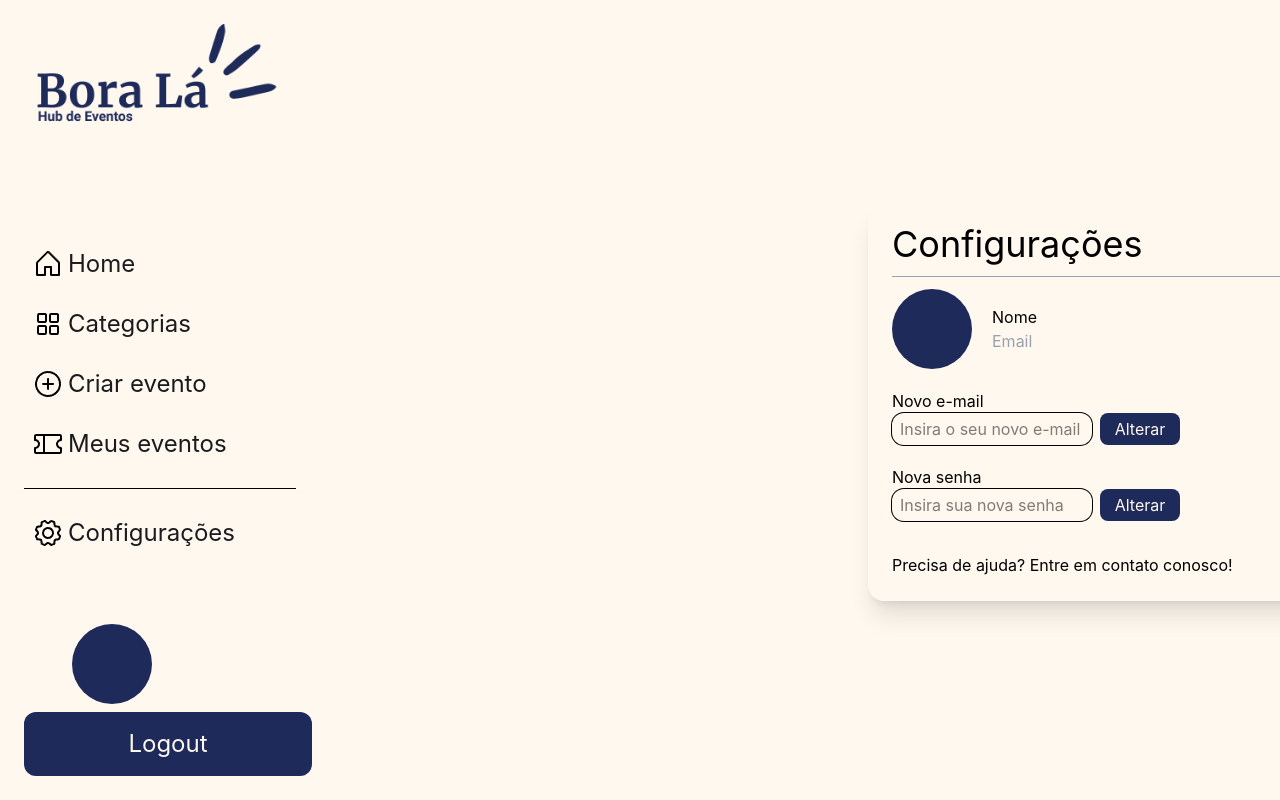
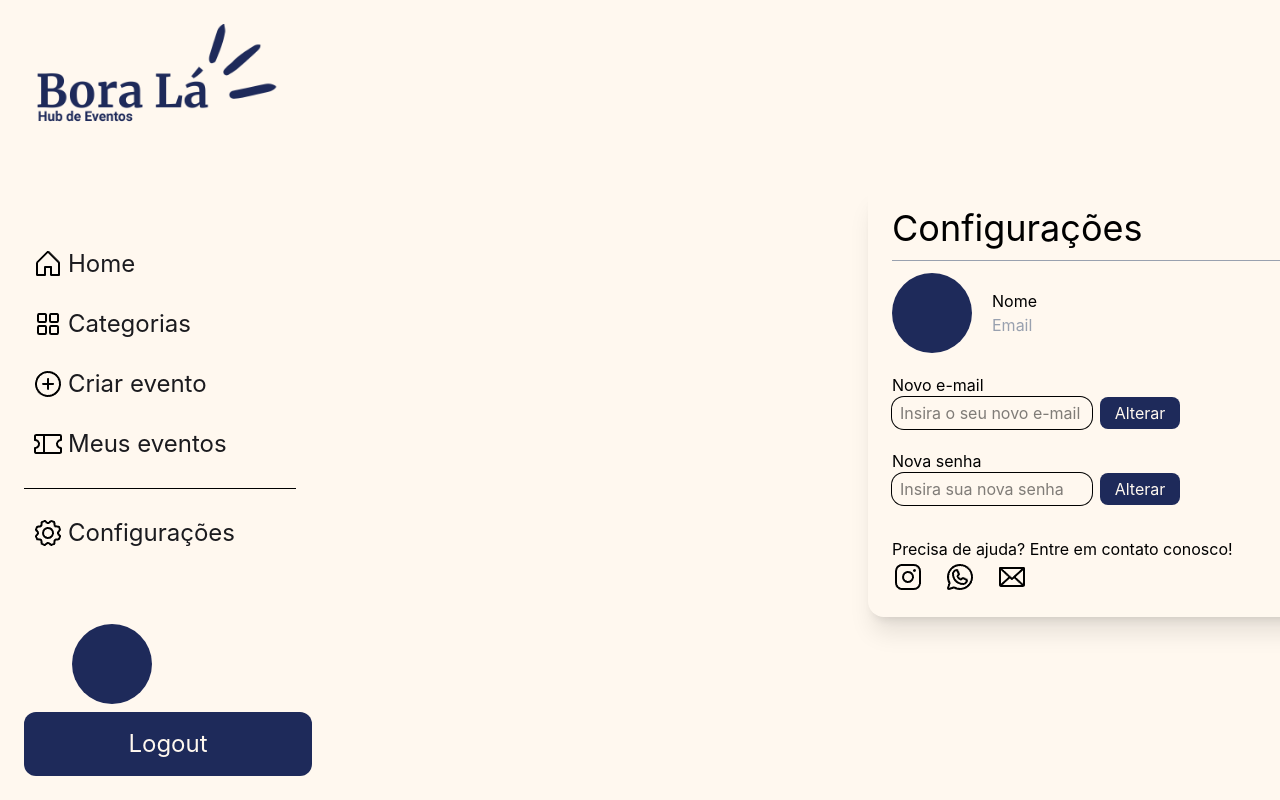
Before and after one commit to Gleison-dev/boraLaFrontEnd, a React (Vite) app: page /config in a window 1280 px wide. Shown: the top 800 px of the page. Built offline with nearby package versions, Linux system fonts and the light colour scheme; no server answers; sample sign-in values are in the browser's storage.

Commit message:
feat: Social media icons added on configuration page.

```diff
--- a/src/pages/Configuration/configuration.jsx
+++ b/src/pages/Configuration/configuration.jsx
@@ -1,4 +1,7 @@
 import Input from "../../components/Input/input";
+import icon_instagram from "../../assets/icon_instagram.png";
+import icon_whatsapp from "../../assets/icon_whatsapp.png";
+import icon_email from "../../assets/icon_email.png";
 
 export default function Configuration() {
   return (
@@ -34,7 +37,14 @@ export default function Configuration() {
               </div>
             </div>
             <div className="mt-8">
-              <p>Precisa de ajuda? Entre em contato conosco!</p>
+              <div>
+                <p>Precisa de ajuda? Entre em contato conosco!</p>
+              </div>
+              <div className="flex gap-5">
+                <img className="cursor-pointer" src={icon_instagram} alt="Ícone do instagram" />
+                <img className="cursor-pointer" src={icon_whatsapp} alt="Ícone do whatsapp" />
+                <img className="cursor-pointer" src={icon_email} alt="Ícone do e-mail" />
+              </div>
             </div>
           </div>
         </div>
```
